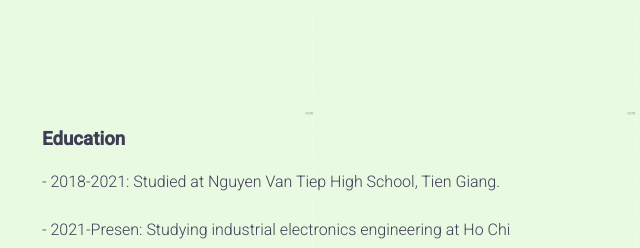
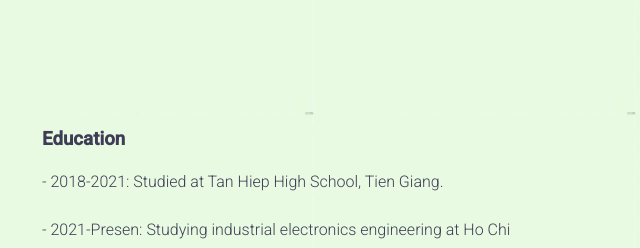
Before and after one commit to HuynhChiTrung/myportfolio, a plain HTML site: page index.html in a window 1280 px wide. Shown: the part 1445-1693 px from the top of the page, 8-648 px from the left. Drawn offline with Linux system fonts and the light colour scheme.

Commit message:
index.html

```diff
--- a/index.html
+++ b/index.html
@@ -109,7 +109,7 @@
           <div class="things__item--heading">
             <h3>Education</h3>
             <p>
-               - 2018-2021: Studied at Nguyen Van Tiep High School, Tien Giang.
+               - 2018-2021: Studied at Tan Hiep High School, Tien Giang.
             </p>
             <p>
                - 2021-Presen: Studying industrial electronics engineering at Ho Chi Minh University of Technology and Education.
```
